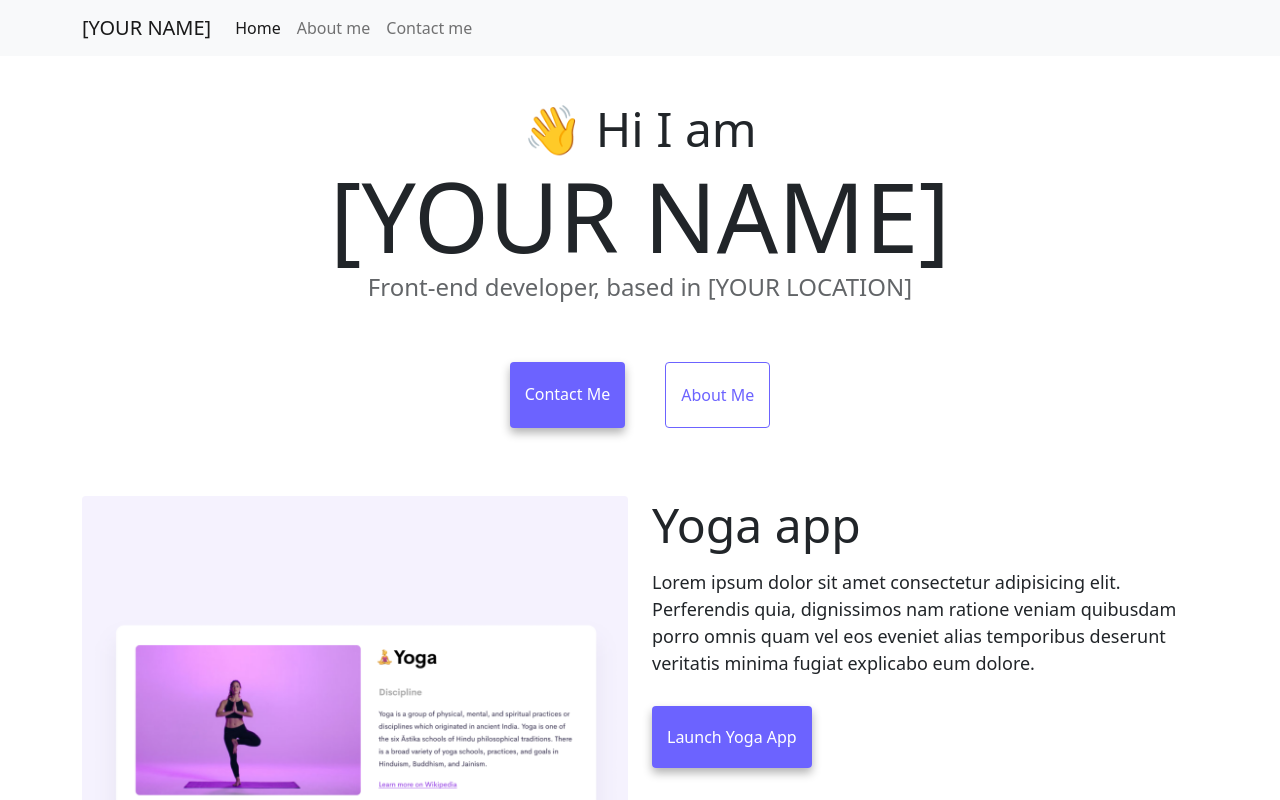
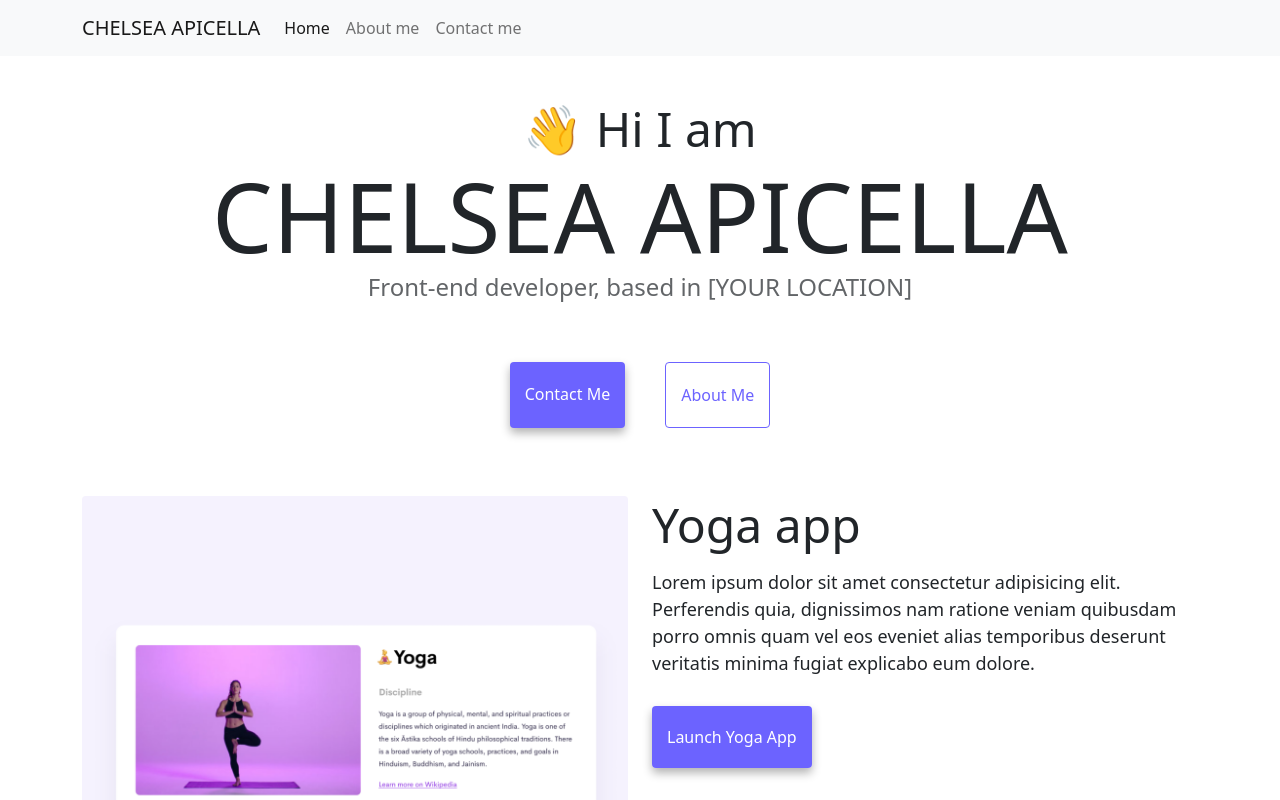
Before and after one commit to cephalophile/advanced-tools-homework-challenge, a plain HTML site: page index.html in a window 1280 px wide. Shown: the top 800 px of the page. Drawn offline with nearby package versions, Linux system fonts and the light colour scheme.

Commit message:
added SEO meta

```diff
--- a/index.html
+++ b/index.html
@@ -4,7 +4,8 @@
     <meta charset="UTF-8" />
     <meta http-equiv="X-UA-Compatible" content="IE=edge" />
     <meta name="viewport" content="width=device-width, initial-scale=1.0" />
-    <title>[YOUR NAME]</title>
+    <meta type="description" content="A portfolio of sites and apps created using SheCodes">
+    <title>CHELSEA APICELLA</title>
     <link
       href="https://cdn.jsdelivr.net/npm/bootstrap@5.0.0-beta2/dist/css/bootstrap.min.css"
       rel="stylesheet"
@@ -21,7 +22,7 @@
   <body>
     <nav class="navbar navbar-expand-lg navbar-light bg-light fixed-top">
       <div class="container">
-        <a class="navbar-brand" href="index.html">[YOUR NAME]</a>
+        <a class="navbar-brand" href="index.html">CHELSEA APICELLA</a>
         <button
           class="navbar-toggler"
           type="button"
@@ -51,7 +52,7 @@
       </div>
     </nav>
     <h2 class="text-center">👋 Hi I am</h2>
-    <h1 class="text-center">[YOUR NAME]</h1>
+    <h1 class="text-center">CHELSEA APICELLA</h1>
     <h3 class="text-center">Front-end developer, based in [YOUR LOCATION]</h3>
     <div class="navigation-links mb-5">
       <a href="about.html#contact" class="primary-link">Contact me</a>
```
